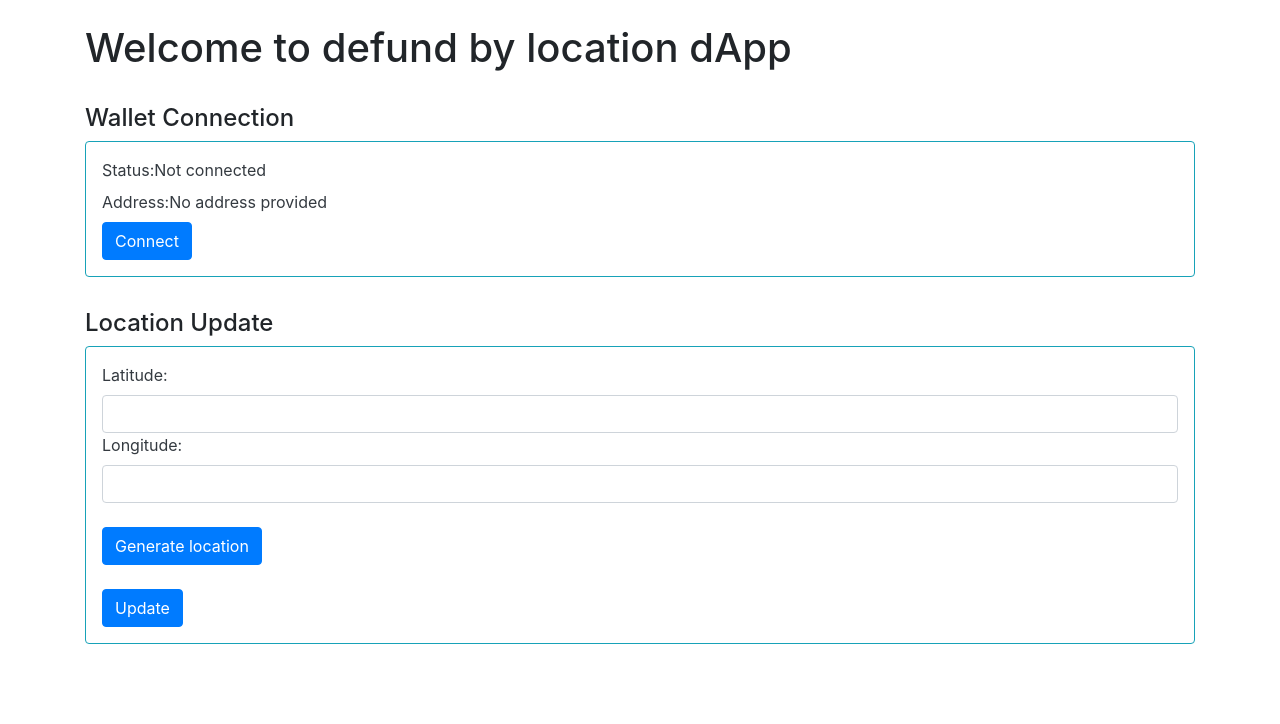
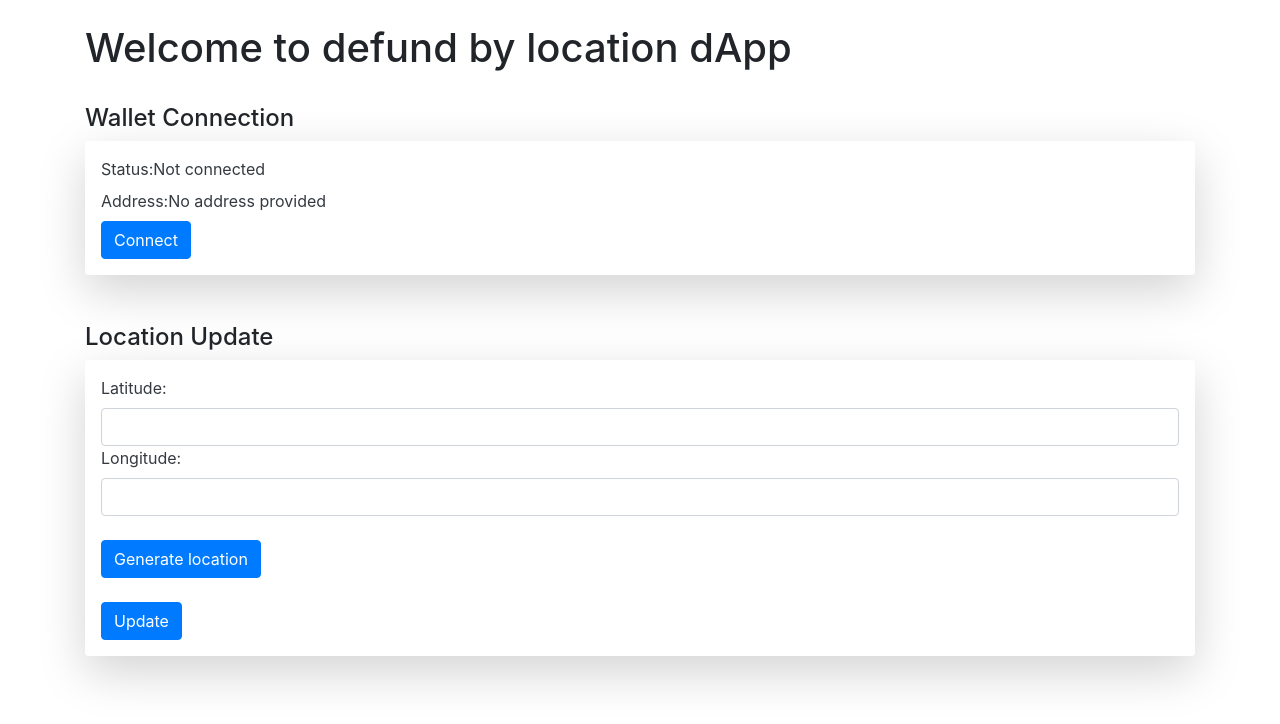
Before and after one commit to Fisseha-Estifanos/defund_dApp, a Flask app: page /employee in a window 1280 px wide. Shown: the part 56-780 px from the top of the page. Run offline with Flask 2, Linux system fonts and the light colour scheme; some libraries are stand-ins or nearby versions.

Commit message:
shadow modified

```diff
--- a/web/templates/employee.html
+++ b/web/templates/employee.html
@@ -7,7 +7,7 @@
 
     <br>
     <h4>Wallet Connection</h4>
-    <div id="connect" class="rounded border border-info form-group p-3 mb-2 text-dark">
+    <div id="connect" class="shadow-lg p-3 bg-white rounded form-group mb-4 text-dark">
         <div class="container">
             <div class="row form-label">
                 <label>Status: </label>
@@ -26,7 +26,7 @@
 
     <br>
     <h4>Location Update</h4>
-    <div id="location_update" class="rounded border border-info form-group p-3 mb-2 text-dark">
+    <div id="location_update" class="shadow-lg p-3 bg-white rounded form-group mb-4 text-dark">
         <div class="container">
             <div class="row form-label">
                 <label>Latitude: </label>
--- a/web/templates/index.html
+++ b/web/templates/index.html
@@ -6,7 +6,7 @@
     <h1> Welcome to defund by location dApp </h1>
 
     <br>
-    <div id="connect" class="text-dark">
+    <div id="connect" class="text-dark shadow-lg p-3 bg-white rounded form-group mb-4">
       <div class="container">
           <div class="row form-label">
               <h5>A decentralized application that serves as an intermediary between employees and employers to enforce and manage funds based on initial agreements.</h5>
```
